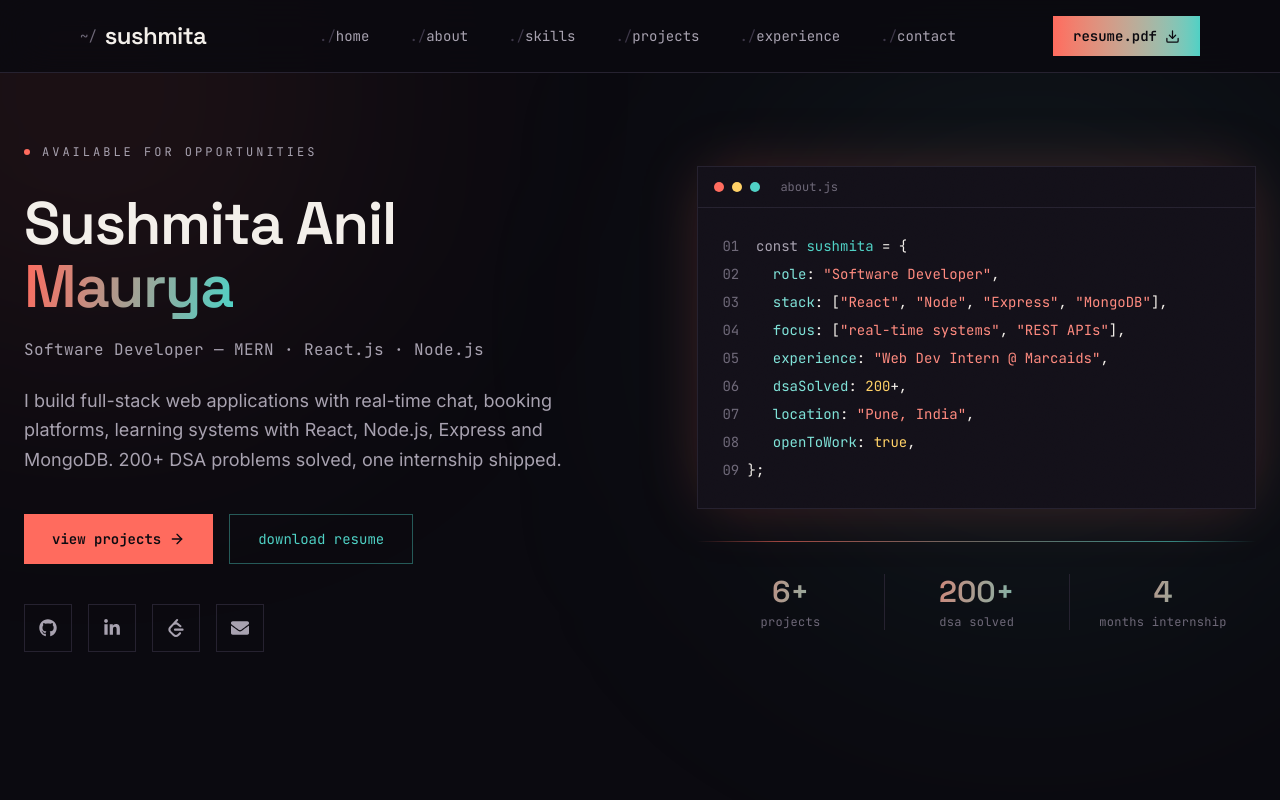
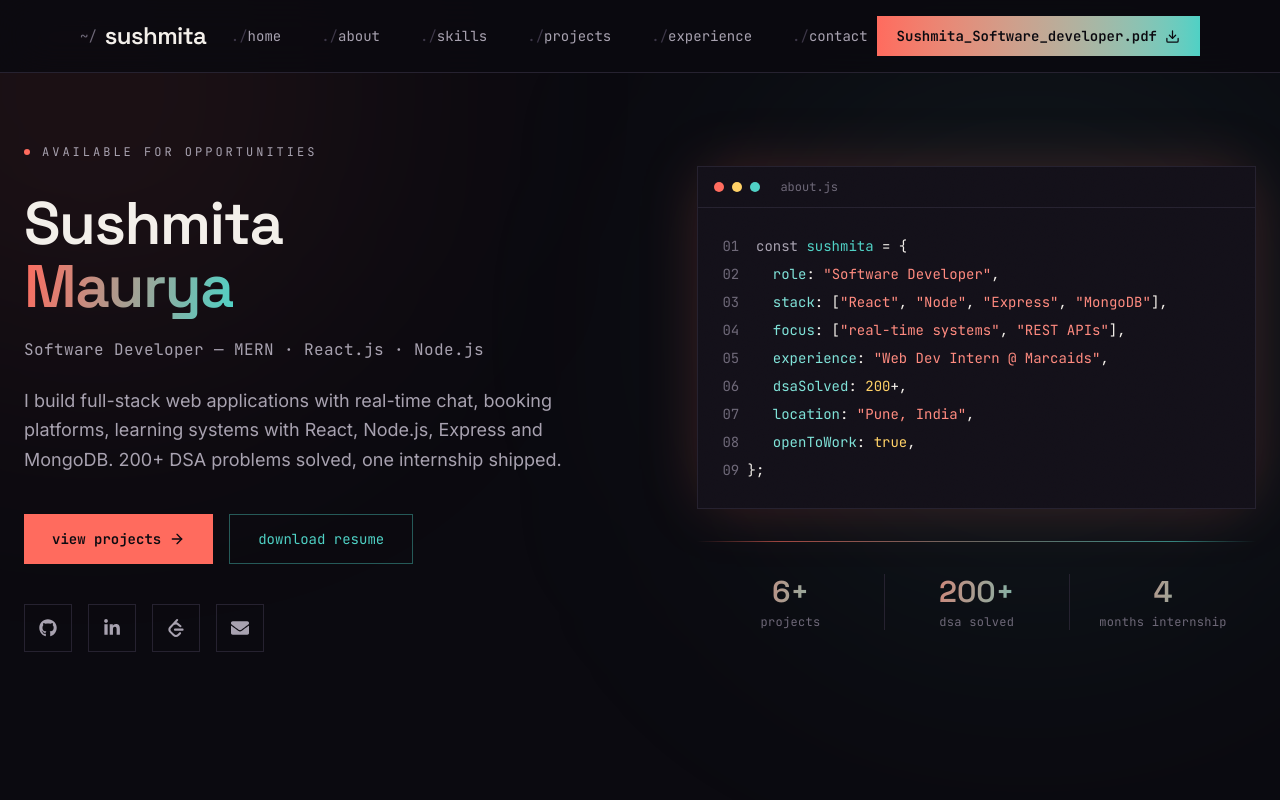
Before and after one commit to Sushmita-2701/Sushmita-Portfolio, a React (Vite) app in the folder MyPortfolio/: page / in a window 1280 px wide. Shown: the top 800 px of the page. Built offline with nearby package versions, Linux system fonts and the light colour scheme.

Commit message:
Updated Name Section

```diff
--- a/MyPortfolio/src/components/Navbar.jsx
+++ b/MyPortfolio/src/components/Navbar.jsx
@@ -46,7 +46,7 @@ const Navbar = () => {
             download="Sushmita_Maurya_Resume.pdf"
             className="hidden md:flex items-center gap-2 bg-gradient-to-r from-[#ff6b5e] to-[#4fd1c5] px-5 py-2.5 font-mono text-sm text-[#0b0a10] font-semibold hover:opacity-90 transition-opacity"
           >
-            resume.pdf
+            Sushmita_Software_developer.pdf
             <Download size={15} />
           </a>
 
--- a/MyPortfolio/src/pages/Home.jsx
+++ b/MyPortfolio/src/pages/Home.jsx
@@ -44,7 +44,7 @@ const Home = () => {
               </div>
 
               <h1 className="mt-8 font-display text-5xl md:text-6xl font-semibold leading-[1.05] tracking-tight">
-                Sushmita Anil
+                Sushmita
                 <br />
                 <span className="grad-text">Maurya</span>
               </h1>
```
